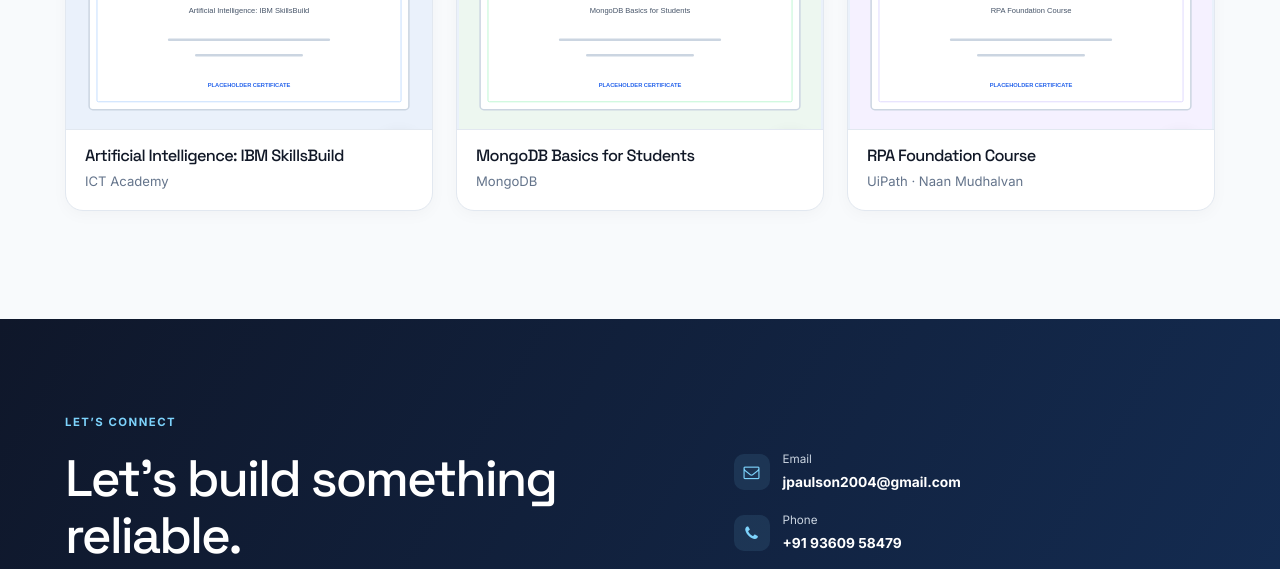
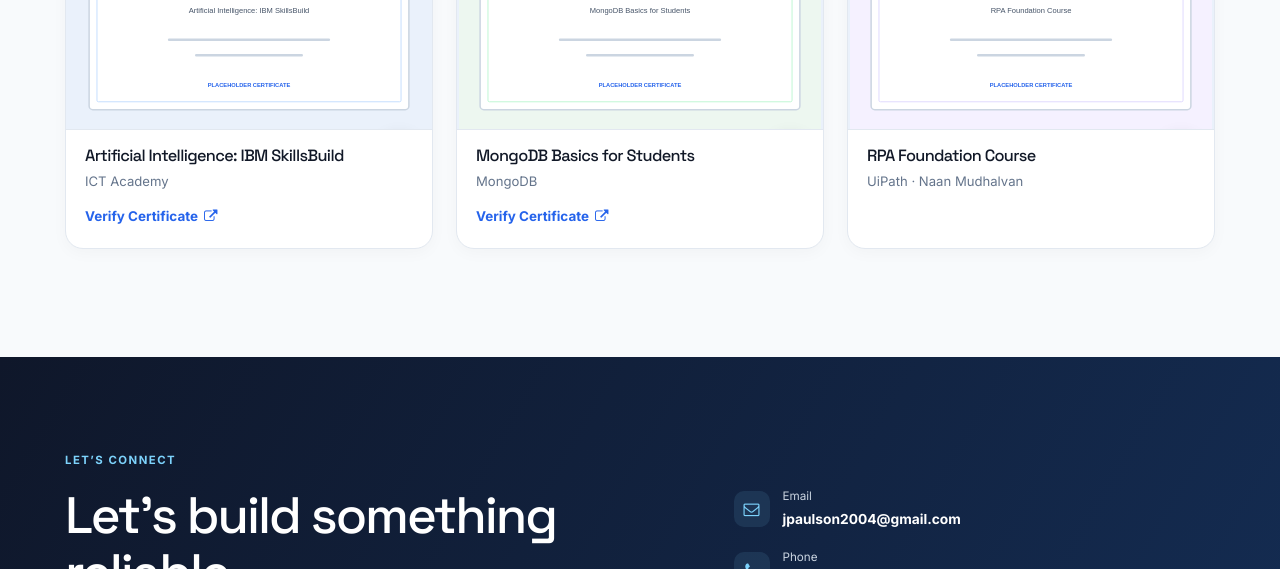
Before and after one commit to Paulson-2004/portfolio, a plain HTML site: page index.html in a window 1280 px wide. Shown: the part 4500-5069 px from the top of the page. Drawn offline with Linux system fonts and the light colour scheme.

Commit message:
Add certificate verification links and styles

```diff
--- /dev/null
+++ b/css/certificate-verification.css
@@ -0,0 +1 @@
+.certificate-verify{display:inline-flex;align-items:center;gap:6px;margin-top:13px;color:var(--blue);font-size:.84rem;font-weight:700;text-decoration:none}.certificate-verify:hover{color:var(--navy);text-decoration:underline}.certificate-verify:focus-visible{outline:3px solid rgba(56,189,248,.7);outline-offset:3px;border-radius:2px}
--- a/index.html
+++ b/index.html
@@ -27,6 +27,7 @@
   <link href="css/style.css" rel="stylesheet">
   <link href="css/overrides.css" rel="stylesheet">
   <link href="css/certificates.css" rel="stylesheet">
+  <link href="css/certificate-verification.css" rel="stylesheet">
   <link rel="preload" as="image" href="img/profile.png">
   <title>Paulson J | Java Backend Developer &amp; Full Stack Developer</title>
   <script type="application/ld+json">{"@context":"https://schema.org","@type":"Person","name":"Paulson J","url":"https://paulson-2004.github.io/portfolio/","image":"https://paulson-2004.github.io/portfolio/img/profile.png","jobTitle":"Java Backend Developer | Full Stack Developer","email":"mailto:jpaulson2004@gmail.com","telephone":"+91-9360958479","address":{"@type":"PostalAddress","addressLocality":"Neyveli","addressRegion":"Tamil Nadu","addressCountry":"IN"},"sameAs":["https://www.linkedin.com/in/paulson-j-at2004/","https://github.com/Paulson-2004","https://leetcode.com/u/Paulson_2004/"]}</script>
@@ -78,8 +79,9 @@
 
     <section class="section section-muted" id="education" aria-labelledby="education-title"><div class="container"><div class="section-heading reveal"><p class="eyebrow">Foundation</p><h2 id="education-title">Education &amp; certifications.</h2></div><div class="education-stack reveal"><article class="education-card featured"><i class="fa fa-graduation-cap"></i><div><span>2022 – 2026</span><h3>B.E. Computer Science &amp; Engineering</h3><p>Mount Zion College of Engineering and Technology · Anna University</p><strong>CGPA: 7.55 / 10</strong></div></article><article class="education-card"><i class="fa fa-book"></i><div><span>2021 – 2022</span><h3>Higher Secondary Certificate</h3><p>Seventh Day Adventist Matriculation Higher Secondary School · 81.17%</p></div></article><article class="education-card"><i class="fa fa-book"></i><div><span>2019 – 2020</span><h3>Secondary School Certificate</h3><p>Seventh Day Adventist Matriculation Higher Secondary School · 85.4%</p></div></article></div><div class="certificate-gallery reveal delay-1"><p class="eyebrow">Certifications</p><div class="certificate-grid">
       <!-- Replace only each image src and alt text below with the corresponding certificate photo. -->
-      <article class="certificate-card"><button class="certificate-image" type="button" data-certificate-title="Artificial Intelligence: IBM SkillsBuild Advanced IT Skills Program" aria-label="View larger Artificial Intelligence IBM SkillsBuild certificate"><img src="img/certificates/ibm-skillsbuild-placeholder.svg" alt="Placeholder for Artificial Intelligence IBM SkillsBuild certificate" width="1200" height="850" loading="lazy"><span class="certificate-zoom" aria-hidden="true"><i class="fa fa-search-plus"></i></span></button><div class="certificate-copy"><h3>Artificial Intelligence: IBM SkillsBuild</h3><p>ICT Academy</p></div></article>
-      <article class="certificate-card"><button class="certificate-image" type="button" data-certificate-title="MongoDB Basics for Students" aria-label="View larger MongoDB Basics for Students certificate"><img src="img/certificates/mongodb-placeholder.svg" alt="Placeholder for MongoDB Basics for Students certificate" width="1200" height="850" loading="lazy"><span class="certificate-zoom" aria-hidden="true"><i class="fa fa-search-plus"></i></span></button><div class="certificate-copy"><h3>MongoDB Basics for Students</h3><p>MongoDB</p></div></article>
+      <article class="certificate-card"><button class="certificate-image" type="button" data-certificate-title="Artificial Intelligence: IBM SkillsBuild Advanced IT Skills Program" aria-label="View larger Artificial Intelligence IBM SkillsBuild certificate"><img src="img/certificates/ibm-skillsbuild-placeholder.svg" alt="Placeholder for Artificial Intelligence IBM SkillsBuild certificate" width="1200" height="850" loading="lazy"><span class="certificate-zoom" aria-hidden="true"><i class="fa fa-search-plus"></i></span></button><div class="certificate-copy"><h3>Artificial Intelligence: IBM SkillsBuild</h3><p>ICT Academy</p><a class="certificate-verify" href="https://verify.ictacademy.in/Certificate.aspx?c=/aJGWXYlcOnveZMG9vmaB1sPHsIJvHpOySO/kL00aBfk7n69NnSW1x85tUReK6++" target="_blank" rel="noopener noreferrer">Verify Certificate <i class="fa fa-external-link" aria-hidden="true"></i></a></div></article>
+      <article class="certificate-card"><button class="certificate-image" type="button" data-certificate-title="MongoDB Basics for Students" aria-label="View larger MongoDB Basics for Students certificate"><img src="img/certificates/mongodb-placeholder.svg" alt="Placeholder for MongoDB Basics for Students certificate" width="1200" height="850" loading="lazy"><span class="certificate-zoom" aria-hidden="true"><i class="fa fa-search-plus"></i></span></button><div class="certificate-copy"><h3>MongoDB Basics for Students</h3><p>MongoDB</p><a class="certificate-verify" href="https://www.credly.com/badges/5af1c57c-497d-4b46-a900-38414bf2628d" target="_blank" rel="noopener noreferrer">Verify Certificate <i class="fa fa-external-link" aria-hidden="true"></i></a></div></article>
+      <!-- No RPA Foundation Course verification URL exists in the project history. -->
       <article class="certificate-card"><button class="certificate-image" type="button" data-certificate-title="RPA Foundation Course" aria-label="View larger RPA Foundation Course certificate"><img src="img/certificates/uipath-placeholder.svg" alt="Placeholder for RPA Foundation Course certificate" width="1200" height="850" loading="lazy"><span class="certificate-zoom" aria-hidden="true"><i class="fa fa-search-plus"></i></span></button><div class="certificate-copy"><h3>RPA Foundation Course</h3><p>UiPath · Naan Mudhalvan</p></div></article>
     </div></div></div></section>
     <section class="contact-section" id="contact" aria-labelledby="contact-title"><div class="container contact-grid"><div class="reveal"><p class="eyebrow">Let’s connect</p><h2 id="contact-title">Let’s build something reliable.</h2><p>I am seeking an entry-level Java Backend Developer or Software Developer opportunity where I can help build scalable, reliable applications.</p><a class="button button-light" href="mailto:jpaulson2004@gmail.com?subject=Portfolio%20Enquiry">Start a conversation <i class="fa fa-arrow-right"></i></a></div><address class="contact-details reveal delay-1"><a href="mailto:jpaulson2004@gmail.com"><i class="fa fa-envelope-o"></i><span>Email<strong>jpaulson2004@gmail.com</strong></span></a><a href="tel:+919360958479"><i class="fa fa-phone"></i><span>Phone<strong>+91 93609 58479</strong></span></a><div><i class="fa fa-map-marker"></i><span>Location<strong>Neyveli, Tamil Nadu, India</strong></span></div><p class="contact-social"><a href="https://github.com/Paulson-2004" target="_blank" rel="noopener noreferrer" aria-label="GitHub"><i class="fa fa-github"></i></a><a href="https://www.linkedin.com/in/paulson-j-at2004/" target="_blank" rel="noopener noreferrer" aria-label="LinkedIn"><i class="fa fa-linkedin"></i></a><a href="https://leetcode.com/u/Paulson_2004/" target="_blank" rel="noopener noreferrer" aria-label="LeetCode"><i class="fa fa-code"></i></a></p></address></div></section>
```
